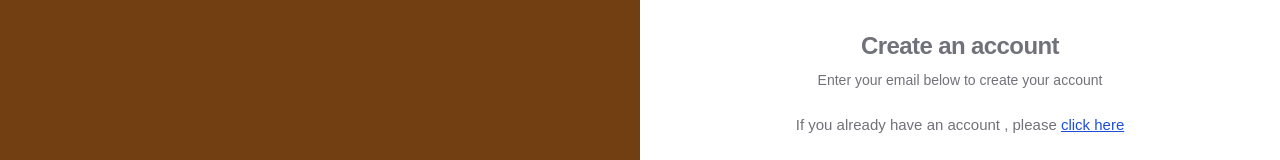
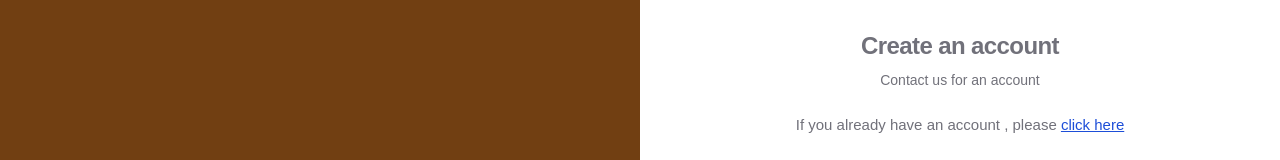
Before and after one commit to dimerbwimba/alarm-website, a Next.js app: page /register in a window 1280 px wide. Shown: the part 295-455 px from the top of the page. Built offline with nearby package versions, Linux system fonts and the light colour scheme.

Commit message:
update changes

```diff
--- a/app/(auth)/login/page.tsx
+++ b/app/(auth)/login/page.tsx
@@ -30,7 +30,7 @@ const AdminHome = () => {
               Login in your an account
             </h1>
             <p className="text-sm pt-4 text-muted-foreground">
-              Enter your email below to create your account
+              Enter your email below to login
             </p>
           </div>
           <UserAuthForm />
--- a/app/(auth)/register/page.tsx
+++ b/app/(auth)/register/page.tsx
@@ -15,7 +15,7 @@ const AdminHome = () => {
             Create an account
           </h1>
           <p className="text-sm text-muted-foreground">
-            Enter your email below to create your account
+            Contact us for an account
           </p>
         </div>
 
--- a/app/_components/navbar.tsx
+++ b/app/_components/navbar.tsx
@@ -71,7 +71,7 @@ export default function Example() {
   return (
     <div className=" top-0 sticky z-50 shadow">
       <div className='flex  z-50 px-4 bg-yellow-700 text-white  items-center md:space-x-4  justify-center'>
-        <div className=' flex'>
+        <div className='lg:flex'>
           <div className='  md:mb-0 rounded py-1 my-2  px-2  md:space-x-4 flex items-center justify-center'>
             <PhoneIncomingIcon className='h-4 w-4' />
             <p className=' text-xs'>+243 853282801</p>
```
